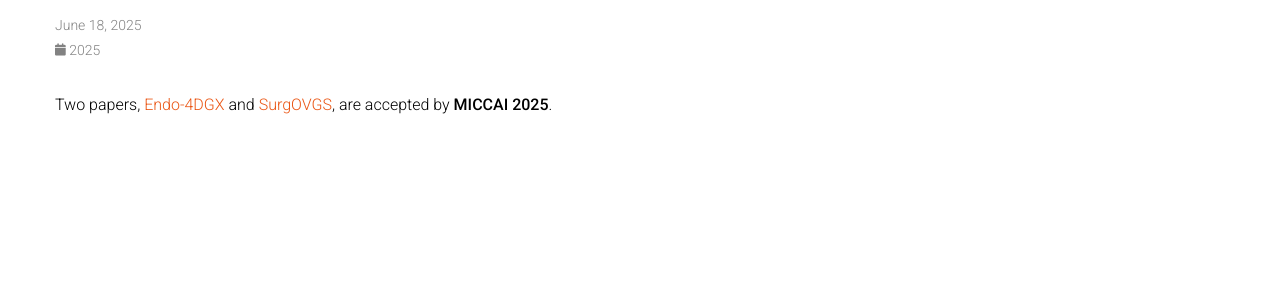
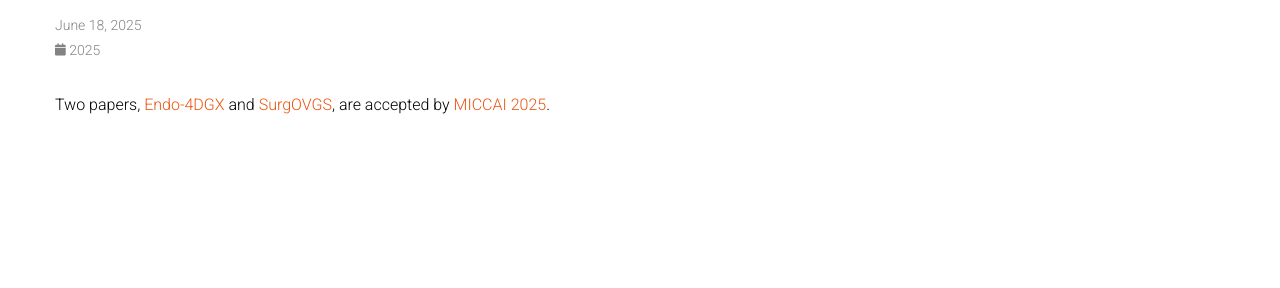
Before and after one commit to BeileiCui/beileicui.github.io, a Jekyll site: the page built from _news/announcement_09.md, in a window 1280 px wide. Shown: the part 146-434 px from the top of the page. Built offline with Jekyll 4.4.1, drawn with Linux system fonts in a browser that asks for light colours; comment, search, counter and statistics services are not loaded; a style sheet for code colours, icons or effects is not loaded.

```diff
--- a/_news/announcement_09.md
+++ b/_news/announcement_09.md
@@ -5,4 +5,4 @@ inline: true
 related_posts: false
 ---
 
-Two papers, [Endo-4DGX](https://papers.miccai.org/miccai-2025/paper/1320_paper.pdf) and [SurgOVGS](https://link.springer.com/chapter/10.1007/978-3-032-05114-1_56), are accepted by [__MICCAI 2025__](https://conferences.miccai.org/2025/en/).
+Two papers, [Endo-4DGX](https://papers.miccai.org/miccai-2025/paper/1320_paper.pdf) and [SurgOVGS](https://link.springer.com/chapter/10.1007/978-3-032-05114-1_56), are accepted by [MICCAI 2025](https://conferences.miccai.org/2025/en/).
```
